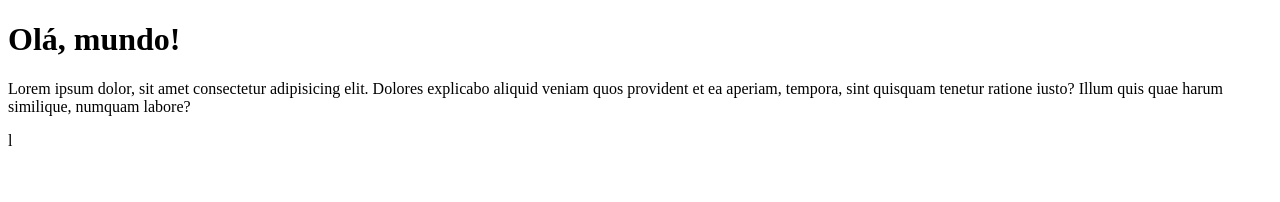
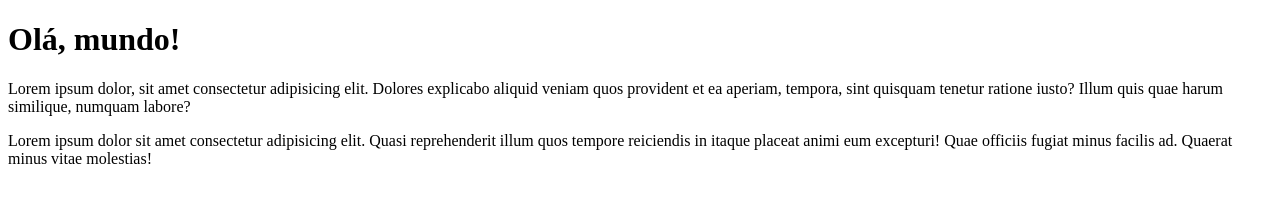
Before and after one commit to Danteborracha/ola-mundo, a plain HTML site: page site-exemplo/index.html in a window 1280 px wide. Drawn offline with Linux system fonts and the light colour scheme.

Commit message:
Update index.html

```diff
--- a/site-exemplo/index.html
+++ b/site-exemplo/index.html
@@ -8,5 +8,6 @@
 <body>
     <h1>Olá, mundo!</h1>
     <p>Lorem ipsum dolor, sit amet consectetur adipisicing elit. Dolores explicabo aliquid veniam quos provident et ea aperiam, tempora, sint quisquam tenetur ratione iusto? Illum quis quae harum similique, numquam labore?</p>
+    <p>Lorem ipsum dolor sit amet consectetur adipisicing elit. Quasi reprehenderit illum quos tempore reiciendis in itaque placeat animi eum excepturi! Quae officiis fugiat minus facilis ad. Quaerat minus vitae molestias!</p>
 </body>
-</html>l
+</html>
```
